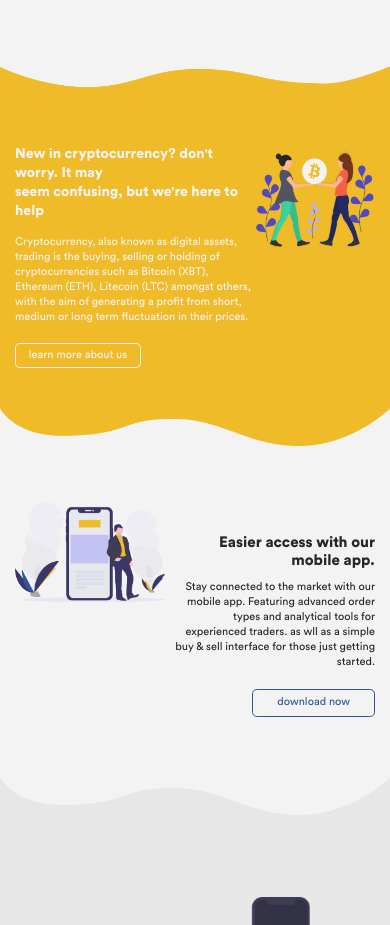
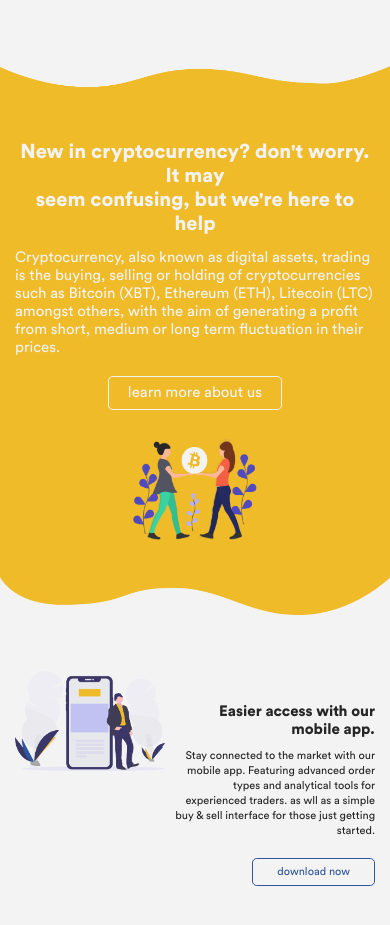
Before and after one commit to yovanmarkesna/indra, a plain HTML site: page index.html in a window 390 px wide. Shown: the part 2000-2925 px from the top of the page. Drawn offline with Linux system fonts and the light colour scheme.

Commit message:
No command, please understand, we need fast upload

```diff
--- a/assets/css/main-style.css
+++ b/assets/css/main-style.css
@@ -699,7 +699,7 @@ border-color: #285e8e;
 	.home-about .ha-content .ha-more{
 		font-size: 15px;
 		padding: .4rem 1.2rem;
-		border-width: 1px;
+		border-width: .1rem;
 		border-color: #F3F3F3 !important;
 		background-color: #2F569B !important; /* Seconday (BIRU) */
 	}
@@ -755,7 +755,7 @@ border-color: #285e8e;
 		padding-bottom: 3px;
 	}
 	.home-about .ha-content .ha-more{
-		font-size: 15px;;
+		font-size: 15px;
 		padding: .3rem 1.2rem;
 		border-width: .1rem;
 		border-color: #F3F3F3 !important;
@@ -898,6 +898,7 @@ border-color: #285e8e;
 }
 .home-help .hh-content .hh-text{
 	font-family: 'Circular Std Book';
+	text-align: left;
 	color: #F3F3F3 !important;
 	font-size: 14px;
 	padding-top: 9px;
@@ -940,6 +941,7 @@ border-color: #285e8e;
 	}
 	.home-help .hh-content .hh-text{
 		color: #F3F3F3 !important;
+		text-align: left;
 		font-size: 13px;
 		line-height: 17px;
 		padding-top: 8px;
@@ -985,6 +987,7 @@ border-color: #285e8e;
 		line-height: 22px;
 	}
 	.home-help .hh-content .hh-text{
+		text-align: left;
 		color: #F3F3F3 !important;
 		font-size: 11px;
 		padding-top: 4px;
@@ -1012,38 +1015,54 @@ border-color: #285e8e;
 	.home-help{
 		background-color: #EFBB29 !important; /* Primary (KUNING) */
 	}
+	.home-help .hh-img{
+		min-width:100%;
+		margin: auto;
+		text-align: center;
+	}
+	.home-help .hh-content{
+		min-width:100%;
+		margin: auto;
+		text-align: center;
+	}
 	.home-help .hh-img img{
-		max-width: 100%;
-		width: auto;
-		padding-top:20px;
+		max-width: 35%;
+		height: auto;
+		margin:0;
+		padding-top: 12px;
+		padding-bottom: 12px;
 	}
 	.home-help .hh-content h4{
-		margin-top: -5px;
+		padding-top: 10px;
 		color: #F3F3F3 !important;
-		font-size: 14px;
-		line-height: 19px;
+		font-size: 20px;
+		line-height: normal;
 	}
 	.home-help .hh-content .hh-text{
 		color:#F3F3F3 !important;
-		font-size: 11px;
-		line-height: 15px;
+		font-size: 15px;
+		line-height: normal;
 		padding-top: 5px;
 		padding-bottom: 3px;
 	}
 	.home-help .hh-content .hh-more{
-		font-size: 11px;
-		padding: .2rem 0.8rem;
-		border-width: .08rem;
-		border-color: #F3F3F3;
-		background-color:transparent;
-		border-radius: .3rem;
+		font-size: 15px;
+		padding: .3rem 1.2rem;
+		border-width: .1rem;
+		border-color: #F3F3F3 !important;
+		background-color: #EFBB29 !important; /* Primary (KUNING) */
+		border-radius: .3rem !important;
 	}
 	.home-help .hh-more:hover, .home-help .hh-more:focus, .home-help .hh-more:active {
-		color: #285e8e !important;
-		background-color: #F3F3F3;
-		border-color: #F3F3F3;
+		color: #EFBB29 !important;
+		background-color: #F3F3F3 !important;
+		border-color: #F3F3F3 !important;
 	}
 	.home-help .hh-content .hh-text .break-line:before{
+		content: "\A";
+		white-space: normal;
+	}
+	.home-about .ha-content .ha-title .break-line:before{
 		content: "\A";
 		white-space: normal;
 	}
--- a/index.html
+++ b/index.html
@@ -285,7 +285,7 @@
 		<div class="row m-0" style="">
 			<div class="col-12 p-0 py-4 py-sm-5" style="">
 				<div class="row m-0" style="">
-					<div class="col-8 hh-content p-0" style="text-align: left;">
+					<div class="col-8 hh-content p-0" style="">
 						<h4 class="hh-title">
 							New in cryptocurrency? don't worry. It may
 							<span class="break-line">seem confusing, but we're here to help</span>
@@ -301,7 +301,7 @@
 							<a href="about.html" class="btn btn-primary rounded-lg hh-more" type="button">learn more about us</a>
 						</p>
 					</div>
-					<div class="col-4 hh-img p-0" style="text-align:right;">
+					<div class="col-4 hh-img p-0" style="">
 						<img src="assets/img/material/sharing-digital-assets-edit-2.png" alt="Image" align="middle" class="img-fluid" style="">
 					</div>
 				</div>
```
